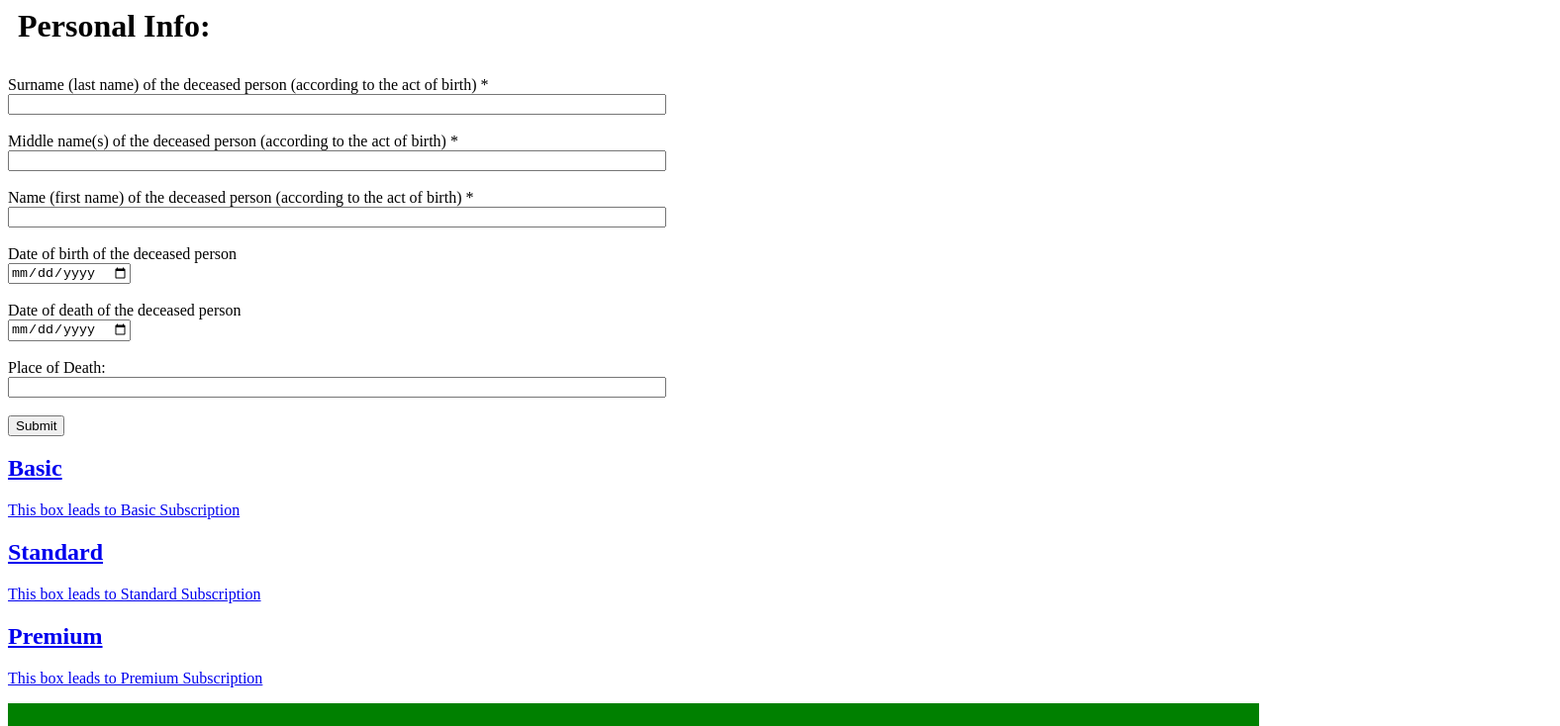
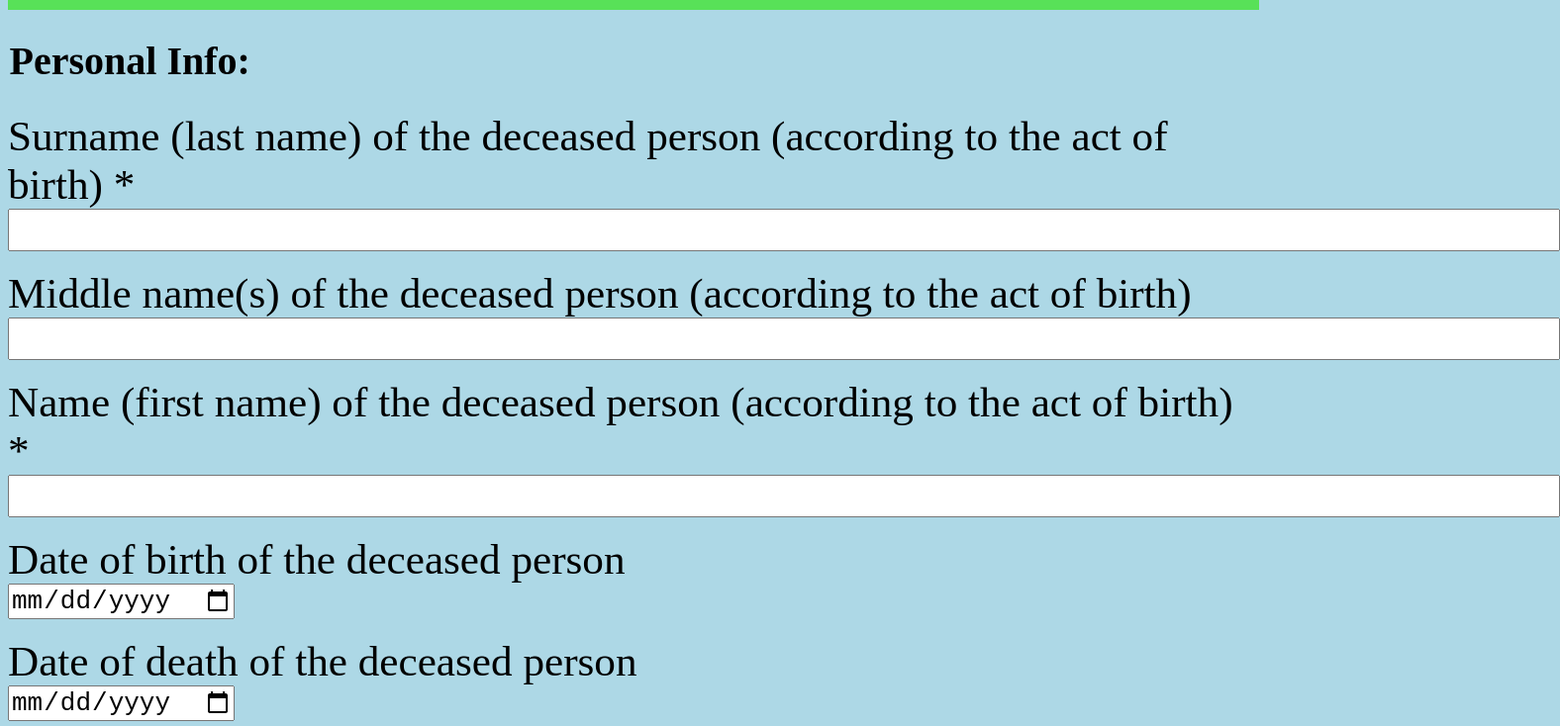
Before and after one commit to M-Arham20/Natural-Burial, a plain HTML site: page Home_Page/home.html in a window 1280 px wide. Shown: the part 176-910 px from the top of the page at 99% size, 1576 px wide, since content can reach past the window. Drawn offline with Linux system fonts and the light colour scheme.

Commit message:
Color, size and units
Fixed all the colors and sizes for all the pages so they look the same with the same background and the same style for the header and the footer

```diff
--- a/Basic_Subscription/BSubscription.css
+++ b/Basic_Subscription/BSubscription.css
@@ -1,13 +1,13 @@
 body {
   /* background-color: white; */
-    background-image: url(/Basic_Subscription/BBackground.jpg);
+  background-color: lightblue;
   background-repeat: no-repeat;
   background-size: cover;
 }
 
 .text {
-    color: white;
-    font-size: 40px;
+  color: black;
+  font-size: 2.7em;
   font-family: sans-serif;
 }
 
--- a/Home_Page/home.html
+++ b/Home_Page/home.html
@@ -4,7 +4,7 @@
     <meta charset="UTF-8" />
     <meta name="viewport" content="width=device-width, initial-scale=1.0" />
     <title>Natural Burial</title>
-    <script>
+    <!-- <script>
       document.addEventListener("DOMContentLoaded", function () {
         // Function to speak the text using Web Speech API
         function speak(text) {
@@ -34,94 +34,119 @@
         // Call the function to handle mouseover events for specific elements
         handleMouseoverEvent("h1, label, p, .box, footer p");
       });
-    </script>
+    </script> -->
   </head>
-  <body>
+  <body style="background-color: lightblue">
     <!--Added green color to get an idea of the height and width of header-->
     <div
       style="
-        background-color: green;
-        padding: 10px;
+        background-color: rgb(88, 225, 88);
+        padding: 0.8em;
         text-align: left;
-        height: 125px;
+        height: 9.5rem;
       "
     >
       <img
         src="/Home_Page/Green Elegant Natural Environment Logo.png"
         alt="logo"
-        style="height: 125px; width: auto"
+        style="height: 9.5em; width: 9.5em"
       />
     </div>
 
-    <div style="padding: 10px">
-      <h1>Personal Info:</h1>
-      <p></p>
+    <div style="padding: 0.1em">
+      <h1 style="font-size: 2.5em">Personal Info:</h1>
     </div>
 
     <form action="/submit_answers" method="POST">
-      <label for="name1"
+      <label for="surname" style="font-size: 2.7em"
         >Surname (last name) of the deceased person (according to the act of
         birth) *</label
       ><br />
       <input
         type="text"
-        id="name1"
-        name="name1"
+        id="surname"
+        name="surname"
         size="80"
         required
+        style="font-size: 2em"
       /><br /><br />
 
-      <label for="name2"
-        >Middle name(s) of the deceased person (according to the act of birth)
-        *</label
+      <label for="middleName" style="font-size: 2.7em"
+        >Middle name(s) of the deceased person (according to the act of birth) </label
       ><br />
-      <input type="text" id="name2" name="name2" size="80" /><br /><br />
+      <input
+        type="text"
+        id="middleName"
+        name="middleName"
+        size="80"
+        style="font-size: 2em"
+      /><br /><br />
 
-      <label for="name3"
+      <label for="firstName" style="font-size: 2.7em"
         >Name (first name) of the deceased person (according to the act of
         birth) *</label
       ><br />
       <input
         type="text"
-        id="name3"
-        name="name3"
+        id="firstName"
+        name="firstName"
         size="80"
         required
+        style="font-size: 2em"
       /><br /><br />
 
-      <label for="dob">Date of birth of the deceased person</label><br />
-      <input type="date" id="dob" name="dob" size="80" required /><br /><br />
+      <label for="dob" style="font-size: 2.7em"
+        >Date of birth of the deceased person</label
+      ><br />
+      <input
+        type="date"
+        id="dob"
+        name="dob"
+        size="80"
+        required
+        style="font-size: 2em"
+      /><br /><br />
 
-      <label for="dod">Date of death of the deceased person</label><br />
-      <input type="date" id="dod" name="dod" size="80" required /><br /><br />
+      <label for="dod" style="font-size: 2.7em"
+        >Date of death of the deceased person</label
+      ><br />
+      <input
+        type="date"
+        id="dod"
+        name="dod"
+        size="80"
+        required
+        style="font-size: 2em"
+      /><br /><br />
 
-      <label for="place">Place of Death:</label><br />
+      <label for="place" style="font-size: 2.7em">Place of Death:</label><br />
       <input
         type="text"
         id="place"
         name="place"
         size="80"
         required
+        style="font-size: 2em"
       /><br /><br />
 
-      <input type="submit" value="Submit" />
+      <input type="submit" value="Submit" style="font-size: 2em" />
     </form>
 
-    <div class="box">
+    <div class="box" style="font-size: 2em">
       <a href="/Basic_Subscription/BasicSubscription.html">
         <h2>Basic</h2>
         <p>This box leads to Basic Subscription</p>
       </a>
     </div>
 
-    <div class="box">
+    <div class="box" style="font-size: 2em">
       <a href="/Standard_Subscription/StandardSubscription.html">
         <h2>Standard</h2>
         <p>This box leads to Standard Subscription</p>
       </a>
     </div>
 
-    <div>
+    <div style="font-size: 2em">
       <a href="/Premium_Subscription/PremiumSubscription.html">
         <h2>Premium</h2>
         <p>This box leads to Premium Subscription</p>
@@ -137,6 +162,7 @@
         padding: 10px;
         text-align: left;
         height: 100px;
+        font-size: 2.5em;
       "
     >
       <p>&copy; Natural Burrial (FOOTER)</p>
--- a/Premium_Subscription/PSusbscription.css
+++ b/Premium_Subscription/PSusbscription.css
@@ -1,13 +1,13 @@
 body {
   /* background-color: white; */
-  background-image: url(/Premium_Subscription/PBackground.jpg);
+  background-color: lightblue;
   background-repeat: no-repeat;
   background-size: cover;
 }
 
 .text {
-  color: white;
-  font-size: 40px;
+  color: black;
+  font-size: 2.7em;
   font-family: sans-serif;
 }
 
--- a/Standard_Subscription/SSubscription.css
+++ b/Standard_Subscription/SSubscription.css
@@ -1,13 +1,13 @@
 body {
   /* background-color: white; */
-    background-image: url(/Standard_Subscription/SBackground.jpg);
+  background-color: lightblue;
   background-repeat: no-repeat;
   background-size: cover;
 }
 
 .text {
-    color: white;
-    font-size: 40px;
+  color: black;
+  font-size: 2.7em;
   font-family: sans-serif;
 }
 
```
Also changed, not shown: Basic_Subscription/BasicSubscription.html (+23 -4 lines), Premium_Subscription/PremiumSubscription.html (+26 -6 lines), Standard_Subscription/StandardSubscription.html (+24 -5 lines). Lines whose indentation alone changed are shown as unchanged.
